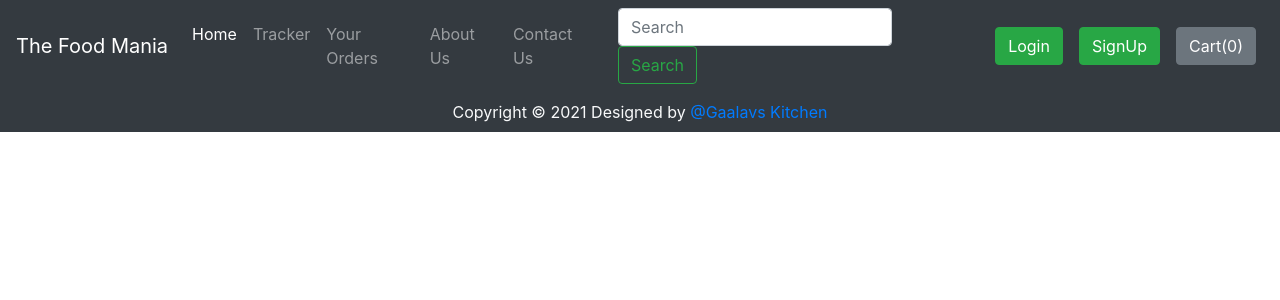
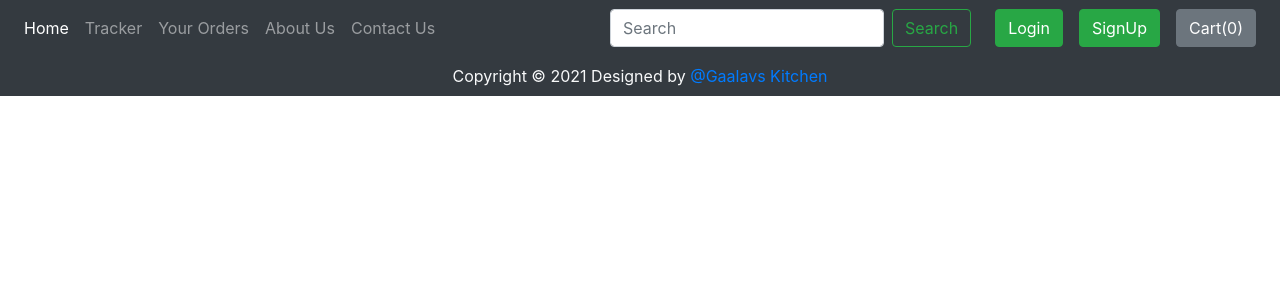
Before and after one commit to Codefor-u/food_order_postgre, a Django app: template shop/templates/shop/basic.html in a window 1280 px wide. Shown: the top 300 px of the page. Run offline with Django 3.2, Linux system fonts and the light colour scheme; the template is opened without the code that fills it, so the values that code supplies are empty; some libraries are stand-ins or nearby versions.

Commit message:
changes to food mania to category and some

```diff
--- a/Restaurant_management_system/templates/index.html
+++ b/Restaurant_management_system/templates/index.html
@@ -13,7 +13,7 @@
   </head>
   <body>
     <div class="jumbotron">
-      <h1 class="display-4">Welcome To Gaalva's Kitcehn</h1>
+      <h1 class="display-4">Welcome To Gaalav's Kitchen</h1>
       <p class="lead">online food order system.</p>
       <a class="btn btn-primary btn-lg" href="/shop" role="button">User</a>
       <a class="btn btn-primary btn-lg" href="/admin" role="button">Admin</a>
--- a/shop/templates/shop/basic.html
+++ b/shop/templates/shop/basic.html
@@ -23,7 +23,10 @@
 <!--  <body  style="background-repeat: no-repeat; background-size: cover; background-image: url('https://serving.photos.photobox.com/67552147bcd0745d93af6849d11faea5fc318b1021a84a1366deccfe5efe0613fb30bcb5.jpg');">-->
   <body>
     <nav class="navbar navbar-expand-lg navbar-dark bg-dark">
-      <a class="navbar-brand" href="/shop">The Food Mania</a>
+      <ul class="navbar-nav mr-auto">
+        <li class="dropdown nav-item active" id="categoryList" >
+        </li>
+      </ul>
       <button class="navbar-toggler" type="button" data-toggle="collapse" data-target="#navbarSupportedContent" aria-controls="navbarSupportedContent" aria-expanded="false" aria-label="Toggle navigation">
         <span class="navbar-toggler-icon"></span>
       </button>
@@ -32,9 +35,6 @@
         <ul class="navbar-nav mr-auto">
           <li class="nav-item active">
             <a class="nav-link" href="/shop">Home <span class="sr-only">(current)</span></a>
-          </li>
-          <li class="nav-item dropdown" id="categoryList">
-
           </li>
           <li class="nav-item">
             <a class="nav-link" href="/shop/tracker">Tracker</a>
```
